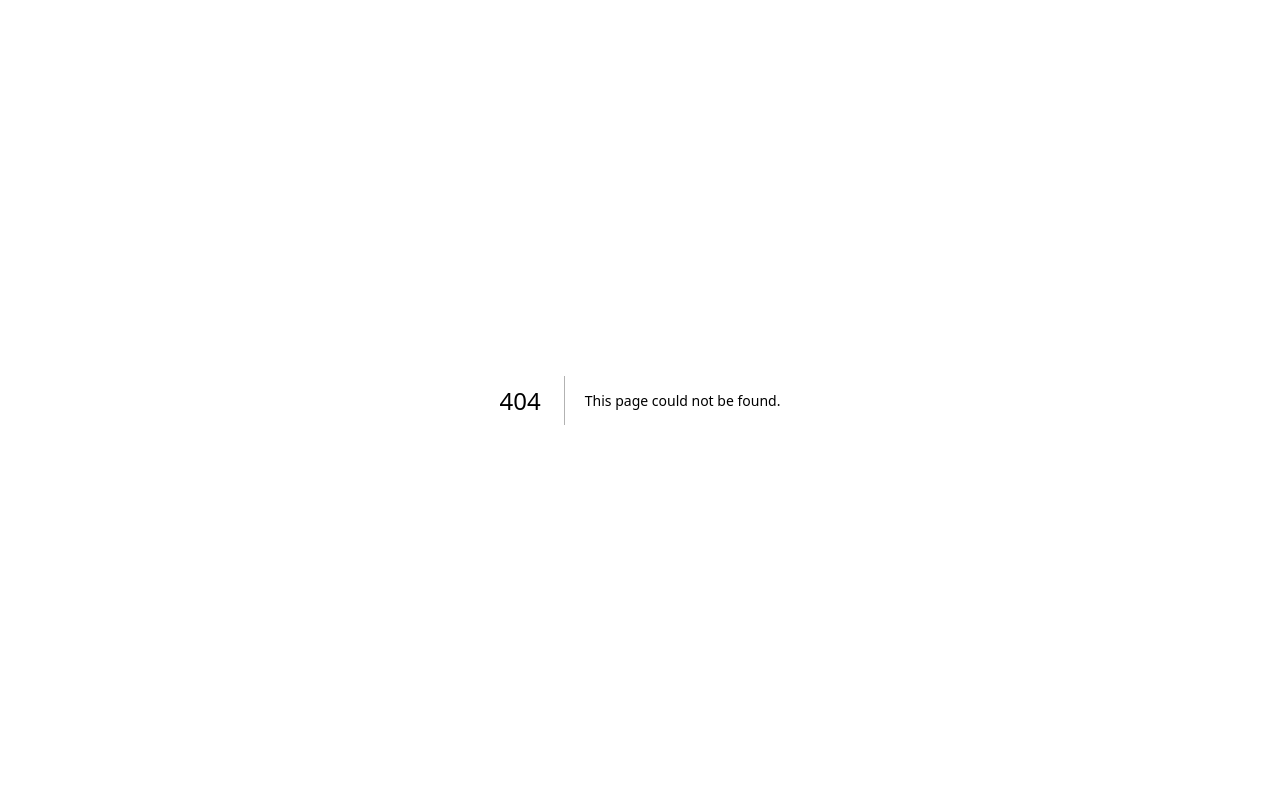
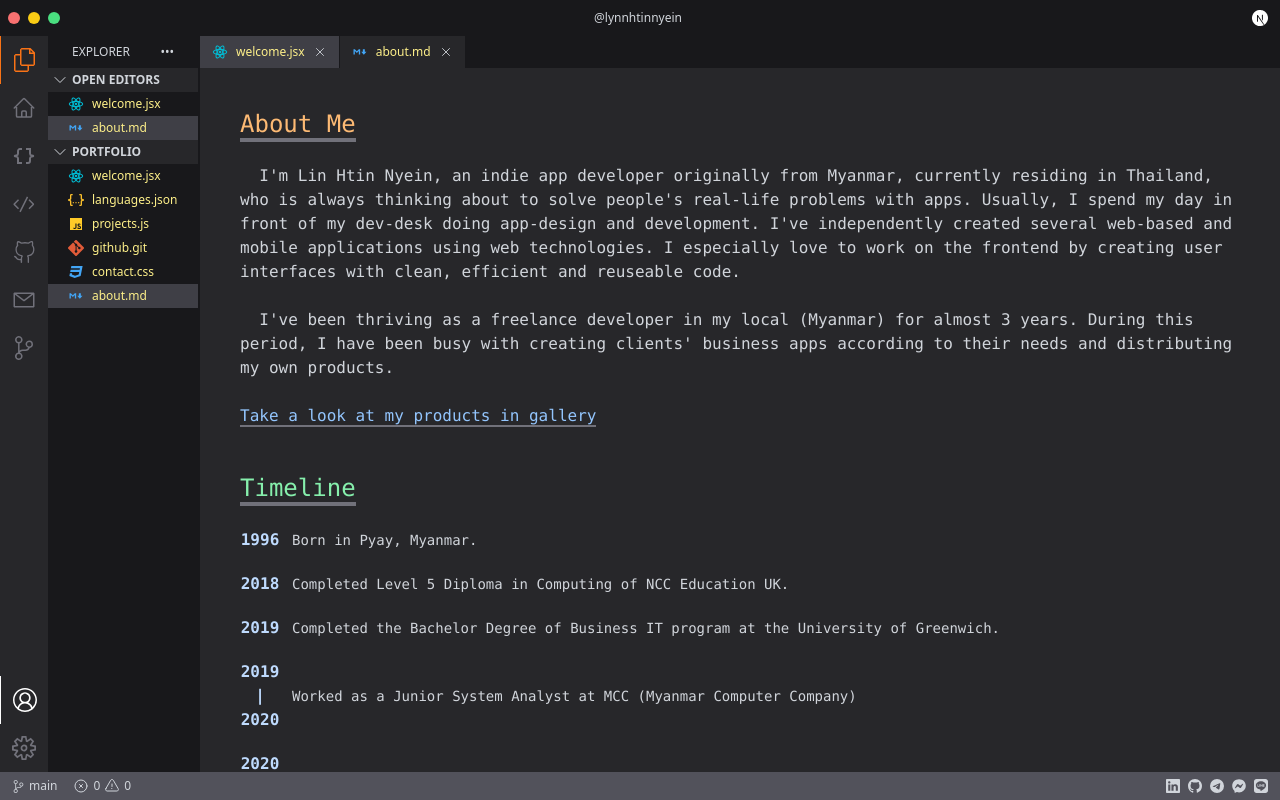
Before and after one commit to lynnhtinnyein/vscode-style-portfolio, a Next.js app: page /about in a window 1280 px wide. Before the commit this address had no page. Built offline with nearby package versions, Linux system fonts and the light colour scheme.

Commit message:
Add unique route for each page

```diff
--- a/src/data/projects.js
+++ b/src/data/projects.js
@@ -5,7 +5,7 @@ const projects = [
         id: uuid(),
         name: 'ModernCharm',
         status: 'Released',
-        short_desc: 'A fully functional Gold & Jewelry Retail POS app in which debts and mortgage management system are already packed. It makes jewelry retail sale smart and easy.',
+        short_desc: 'A fully functional Gold & Jewelry Retail POS app, in which debts and mortgage management system are already packed. It makes jewelry retail sale smart and easy.',
         showcase_img: 'moderncharm.png',
         screenshots: [],
     },
@@ -55,7 +55,7 @@ const projects = [
         id: uuid(),
         name: 'MortgagePro',
         status: 'OnGoing',
-        short_desc: 'This app is born to solve problems of mortgage business such as monthly interest cost calculation, withraw cost calculation, reminder for expired collaterals and many more.',
+        short_desc: 'This app is born to solve headache of mortgage business such as monthly interest cost calculation, withraw cost calculation, reminder for expired collaterals and many more.',
         showcase_img: 'mortgagepro.png',
         screenshots: [],
     },
--- a/src/outlets/Github.js
+++ b/src/outlets/Github.js
@@ -2,7 +2,7 @@ import React from 'react'
 
 const Github = () => {
   return (
-    <div>Github</div>
+    <div>Github data page is under development</div>
   )
 }
 
--- a/src/pages/_app.js
+++ b/src/pages/_app.js
@@ -1,5 +1,12 @@
+import { PagesProvider } from "@/context/pages";
 import "@/styles/globals.css";
 
-export default function App({ Component, pageProps }) {
-  return <Component {...pageProps} />;
-}
+const App = ({ Component, pageProps }) => {
+    return (
+        <PagesProvider>
+            <Component {...pageProps} />
+        </PagesProvider>
+    );
+};
+
+export default App;
--- /dev/null
+++ b/src/pages/about.js
@@ -0,0 +1,18 @@
+import { usePages } from "@/context/pages";
+import Welcome from "./index";
+import React, { useEffect } from "react";
+import { pages } from "@/data/pages";
+
+const About = () => {
+    const { openPage } = usePages();
+
+    useEffect(() => {
+        openPage(pages.find( e => e.name === 'about.md').id);
+    }, []);
+
+    return (
+        <Welcome />
+    );
+};
+
+export default About;
--- /dev/null
+++ b/src/pages/contact.js
@@ -0,0 +1,18 @@
+import { usePages } from "@/context/pages";
+import Welcome from "./index";
+import React, { useEffect } from "react";
+import { pages } from "@/data/pages";
+
+const Contact = () => {
+    const { openPage } = usePages();
+
+    useEffect(() => {
+        openPage(pages.find( e => e.name === 'contact.css').id);
+    }, []);
+
+    return (
+        <Welcome />
+    );
+};
+
+export default Contact;
--- /dev/null
+++ b/src/pages/github.js
@@ -0,0 +1,18 @@
+import { usePages } from "@/context/pages";
+import Welcome from "./index";
+import React, { useEffect } from "react";
+import { pages } from "@/data/pages";
+
+const Github = () => {
+    const { openPage } = usePages();
+
+    useEffect(() => {
+        openPage(pages.find( e => e.name === 'github.git').id);
+    }, []);
+
+    return (
+        <Welcome />
+    );
+};
+
+export default Github;
--- a/src/pages/index.js
+++ b/src/pages/index.js
@@ -2,14 +2,14 @@ import Explorer from "@/components/Explorer/Explorer";
 import Footer from "@/components/Footer";
 import Header from "@/components/Header";
 import ActivityBar from "@/components/ActivityBar/ActivityBar";
-import { PagesProvider, usePages } from "@/context/pages";
+import { usePages } from "@/context/pages";
 import { useEffect, useState } from "react";
 import useDeviceDetection from "@/hooks/useDeviceDetection";
 import TabBar from "@/components/TabBar/TabBar";
 import { pages } from "@/data/pages";
 import NoOpenPage from "@/outlets/NoOpenPage";
 
-const BaseFrame = () => {
+const Home = () => {
     const { activePage } = usePages();
     const { isMobile } = useDeviceDetection();
     const [showExplorer, setShowExplorer] = useState(true);
@@ -55,12 +55,4 @@ const BaseFrame = () => {
     );
 };
 
-const Home = () => {
-    return (
-        <PagesProvider>
-            <BaseFrame />
-        </PagesProvider>
-    )
-}
-
 export default Home;
--- /dev/null
+++ b/src/pages/languages.js
@@ -0,0 +1,18 @@
+import { usePages } from "@/context/pages";
+import Welcome from "./index";
+import React, { useEffect } from "react";
+import { pages } from "@/data/pages";
+
+const Languages = () => {
+    const { openPage } = usePages();
+
+    useEffect(() => {
+        openPage(pages.find( e => e.name === 'languages.json').id);
+    }, []);
+
+    return (
+        <Welcome />
+    );
+};
+
+export default Languages;
--- /dev/null
+++ b/src/pages/projects.js
@@ -0,0 +1,18 @@
+import { usePages } from "@/context/pages";
+import Welcome from "./index";
+import React, { useEffect } from "react";
+import { pages } from "@/data/pages";
+
+const Projects = () => {
+    const { openPage } = usePages();
+
+    useEffect(() => {
+        openPage(pages.find( e => e.name === 'projects.js').id);
+    }, []);
+
+    return (
+        <Welcome />
+    );
+};
+
+export default Projects;
```
